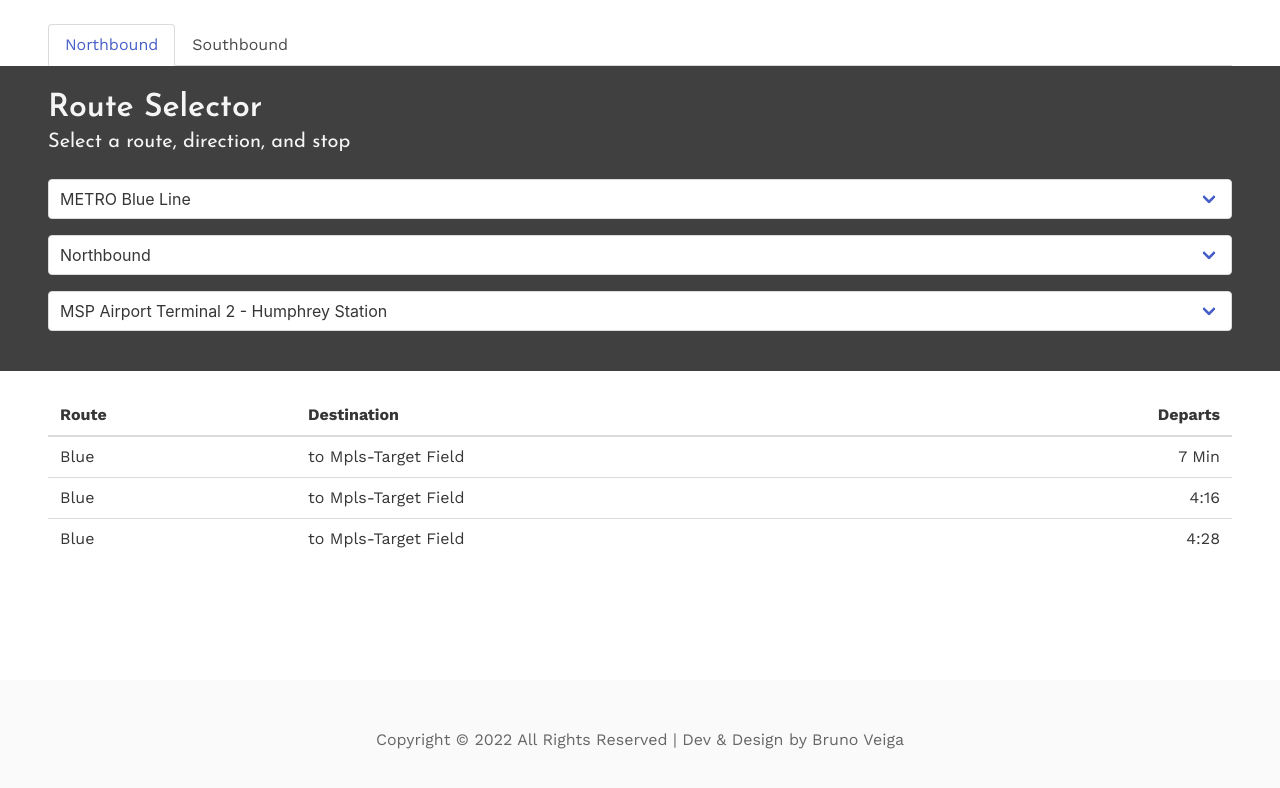
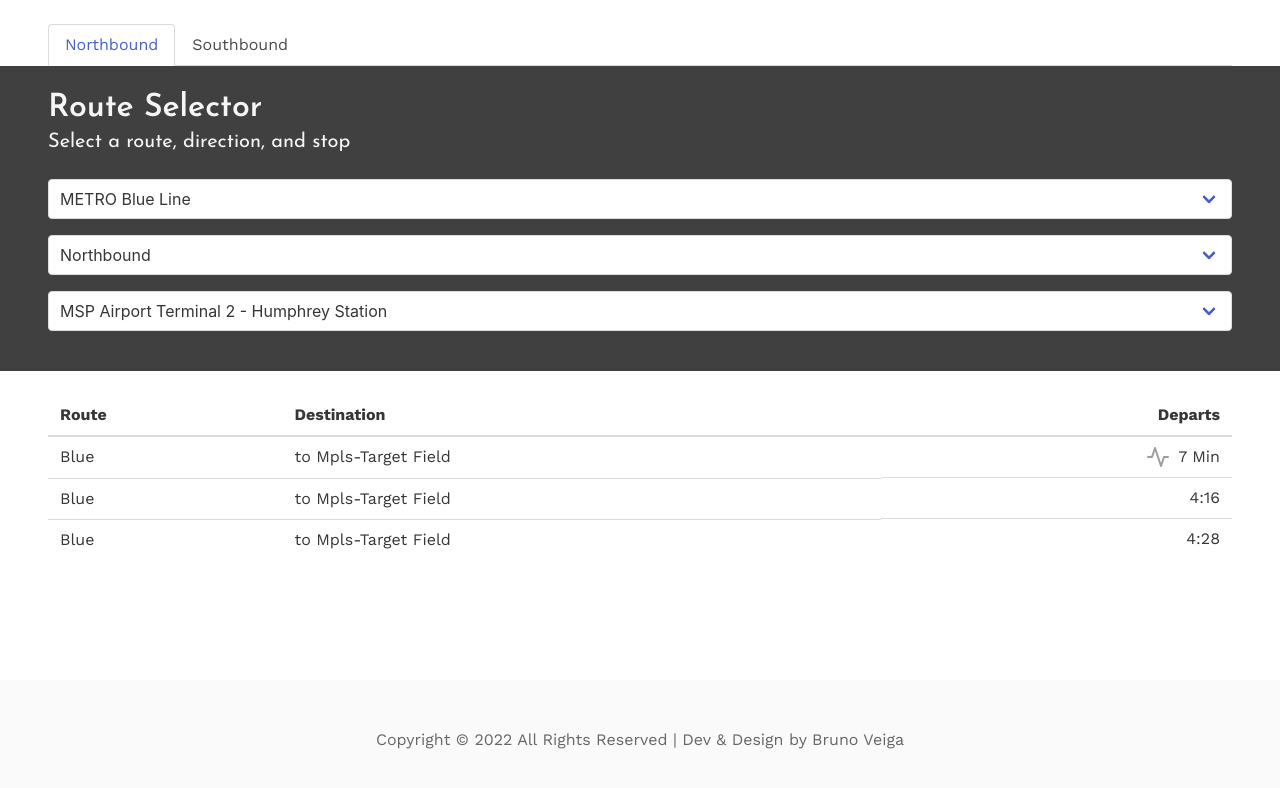
Before and after one commit to bveiga/demo-metrotransit, a React app: page / in a window 1280 px wide. Shown: the top 788 px of the page. Built offline with nearby package versions, Linux system fonts and the light colour scheme.

Commit message:
Adding feather icons library

```diff
--- a/package.json
+++ b/package.json
@@ -3,10 +3,10 @@
 	"description": "",
 	"version": "0.1.0",
 	"dependencies": {
-		"@fortawesome/fontawesome-free": "^6.1.2",
 		"bulma": "^0.9.4",
 		"react": "^17.0.0",
 		"react-dom": "^17.0.0",
+		"react-feather": "^2.0.10",
 		"react-router-dom": "^5.2.0"
 	},
 	"devDependencies": {
--- a/src/components/RouteNavigator/RouteNavigator.scss
+++ b/src/components/RouteNavigator/RouteNavigator.scss
@@ -16,3 +16,8 @@
 .section__selector .select {
     margin-bottom: 1rem;
 }
+
+.departure__time {
+    display: flex;
+    justify-content: flex-end;
+}
--- a/src/components/RouteNavigator/RouteNavigator.tsx
+++ b/src/components/RouteNavigator/RouteNavigator.tsx
@@ -1,4 +1,5 @@
 import React, { FC, useEffect, useState } from 'react';
+import { Activity } from 'react-feather';
 import { TransitDirection, TransitDeparture } from '../../data/types';
 import './RouteNavigator.scss';
 
@@ -56,8 +57,12 @@
 			<tr className='departure'>
 				<td className='route-number'>{departure.route_short_name}</td>
 				<td className='route-name'>{departure.description}</td>
-				<td className='depart-time has-text-right'>
-					{isDue && <i className='fa-solid fa-bolt-lightning'></i>}
+				<td className='departure__time has-text-right'>
+					{isDue &&
+						<span className='icon is-blinking'>
+							<Activity />
+						</span>
+					}
 					<span>{departureText}</span>
 				</td>
 			</tr>
--- a/src/styles/index.scss
+++ b/src/styles/index.scss
@@ -25,3 +25,17 @@
     padding-top: 1.5rem;
     padding-bottom: 1.5rem;
 }
+
+.icon {
+    margin: 0 .5rem;
+}
+
+.is-blinking {
+	animation: blinker 2s linear infinite;
+}
+
+@keyframes blinker {
+	50% {
+		opacity: 0;
+	}
+}
```
Also changed, not shown: 1 other file (tests, documents, lock files or other folders).
